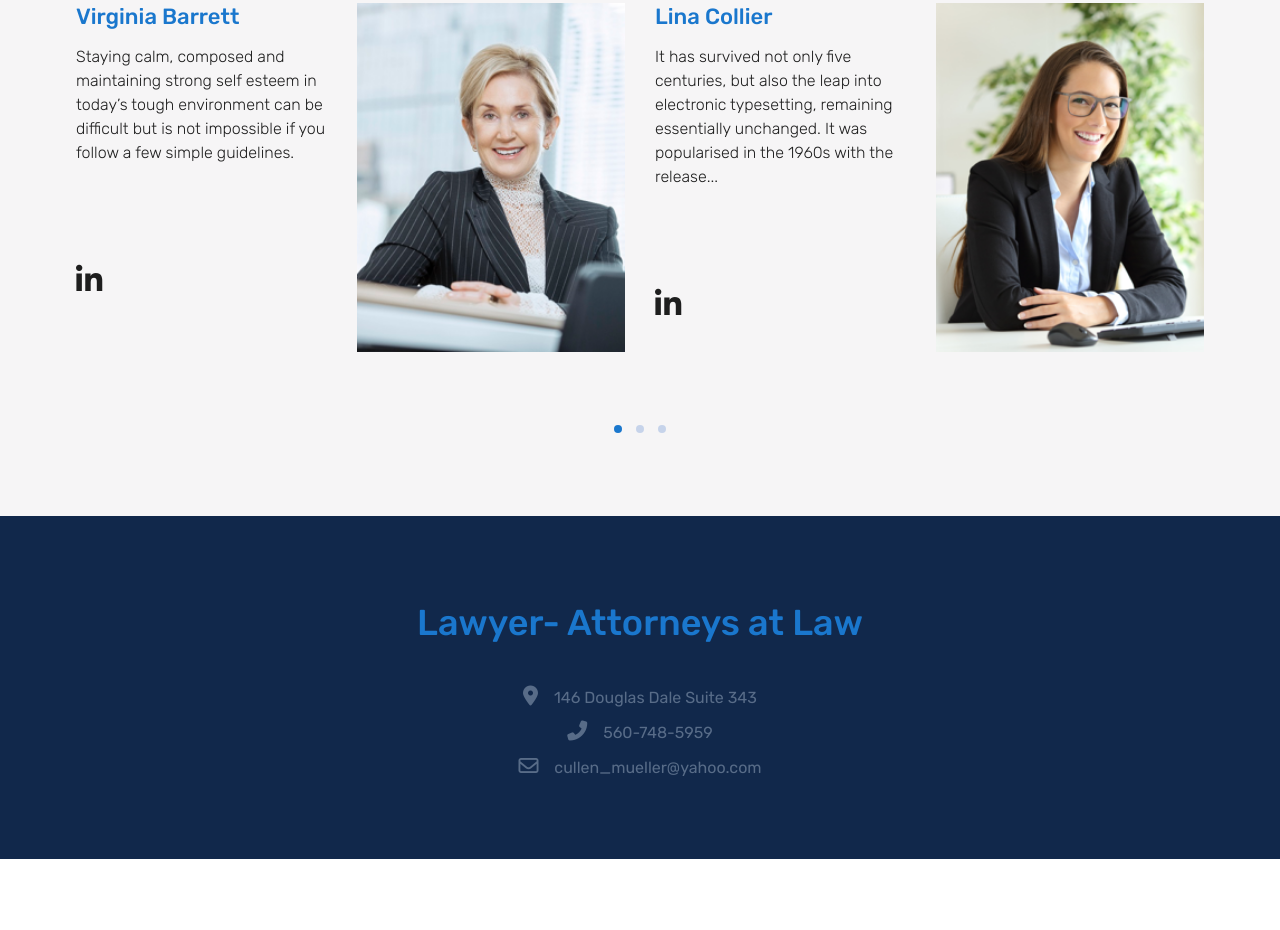
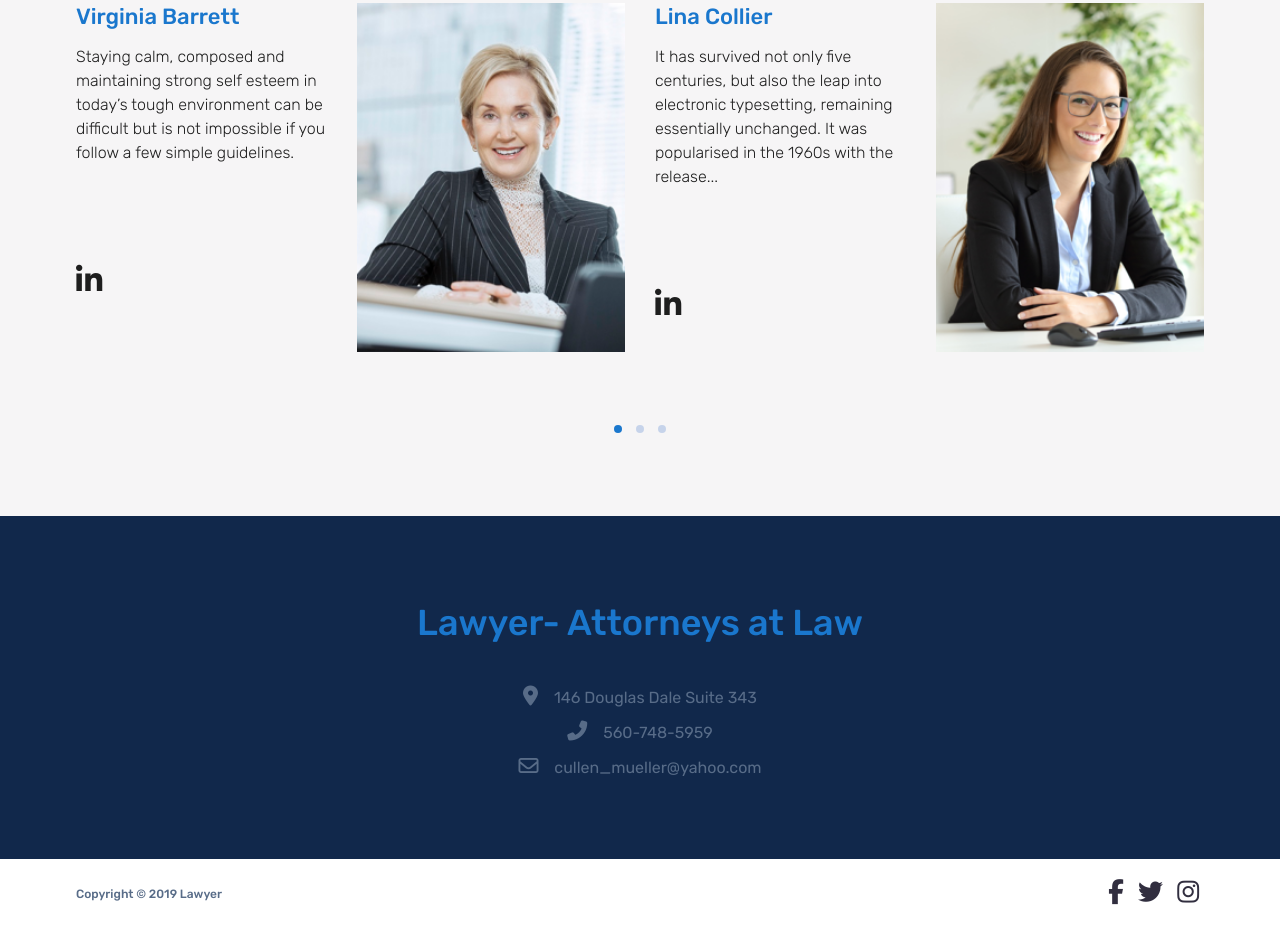
Before and after one commit to zoca/lawyer, a plain HTML site: page public_html/index.html in a window 1280 px wide. Shown: the part 1622-2552 px from the top of the page. Before the commit the page ends 2481 px from the top, so only its background shows below. Drawn offline with Linux system fonts and the light colour scheme.

Commit message:
footer done

```diff
--- a/public_html/index.html
+++ b/public_html/index.html
@@ -371,6 +371,18 @@ and open the template in the editor.
         </section><!--section-info end-->
     </main>
     <!--main end-->
+    <footer class="bg-white">
+        <div class="container text-center d-sm-flex justify-content-sm-between align-items-sm-center">
+
+            <nav class="social mb-4 mb-sm-0 order-sm-last">
+                <a href="https://facebook.com" class="fab fa-facebook-f"></a>
+                <a href="https://twitter.com" class="fab fa-twitter"></a>
+                <a href="https://instagram.com" class="fab fa-instagram"></a>
+            </nav>
+
+            <p class="copyright mb-0">Copyright &copy; 2019 <a href="#">Lawyer</a></p>
+        </div>
+    </footer>
 
 
 
--- /dev/null
+++ b/public_html/scss/theme-partials/_footer.scss
@@ -0,0 +1,28 @@
+$social-text: #312E3F;
+$footer-text: #586C88;
+footer{
+    padding: 15px 0;
+
+    .social{
+        a{
+            color: $social-text;
+            font-size: 2.5rem;
+            transition: 1s linear;
+            margin: 0 5px;
+
+            &:hover{
+                transform: rotate(360deg);
+            }
+        }
+    } // social end
+
+    .copyright{
+        color: $footer-text;
+        font-size: 1.2rem;
+        font-weight: $font-weight-medium;
+        line-height: 4.1rem;
+        a{
+            color: $footer-text;
+        }
+    }
+}
--- a/public_html/scss/theme.scss
+++ b/public_html/scss/theme.scss
@@ -15,3 +15,4 @@
  @import "theme-partials/_team.scss";
 
  @import "theme-partials/_info-section.scss";
+ @import "theme-partials/_footer.scss";
```
Also changed, not shown: public_html/css/theme.css, 1 other file.
